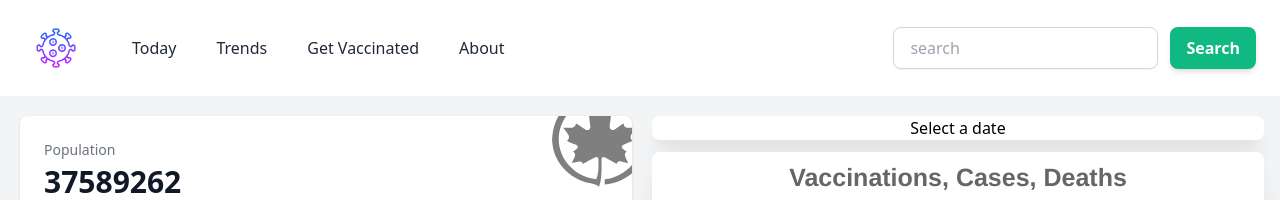
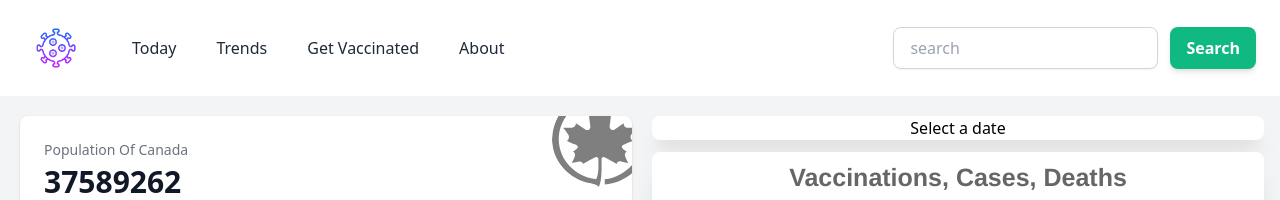
Before and after one commit to hector4213/coronaviruscanada, a React (Create React App) app: page /trends in a window 1280 px wide. Shown: the top 200 px of the page. Built offline with nearby package versions, Linux system fonts and the light colour scheme; no server answers.

Commit message:
change header

```diff
--- a/src/components/Charts/CanadaStats.jsx
+++ b/src/components/Charts/CanadaStats.jsx
@@ -12,7 +12,7 @@ const CanadaStats = () => {
       <div className="px-4 py-5 sm:p-6">
         <dl>
           <dt className="text-sm leading-5 font-medium text-gray-500 truncate">
-            Population
+            Population Of Canada
           </dt>
           <dd className="mt-1 text-3xl leading-9 font-semibold text-gray-900">
             37589262
```
